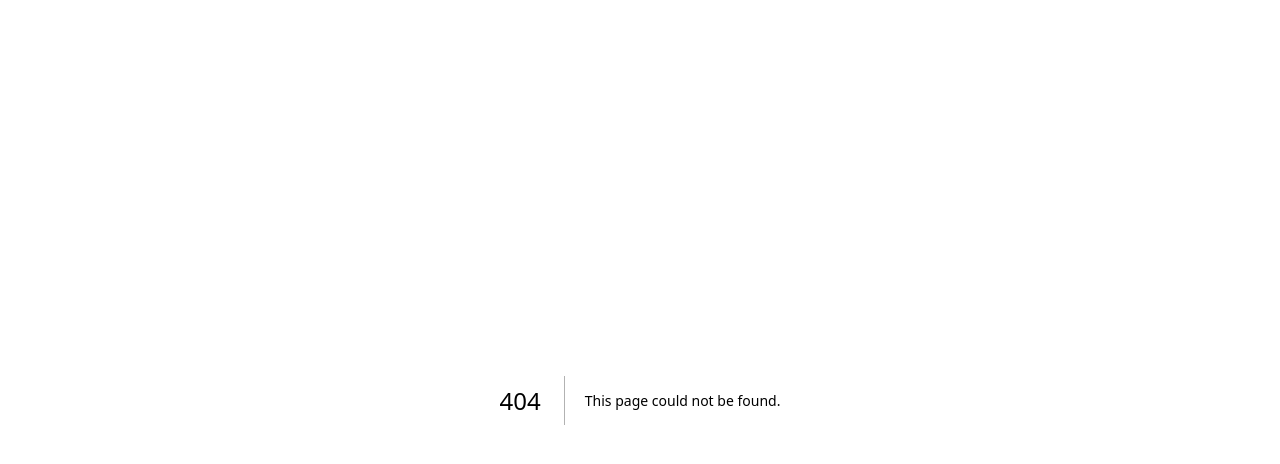
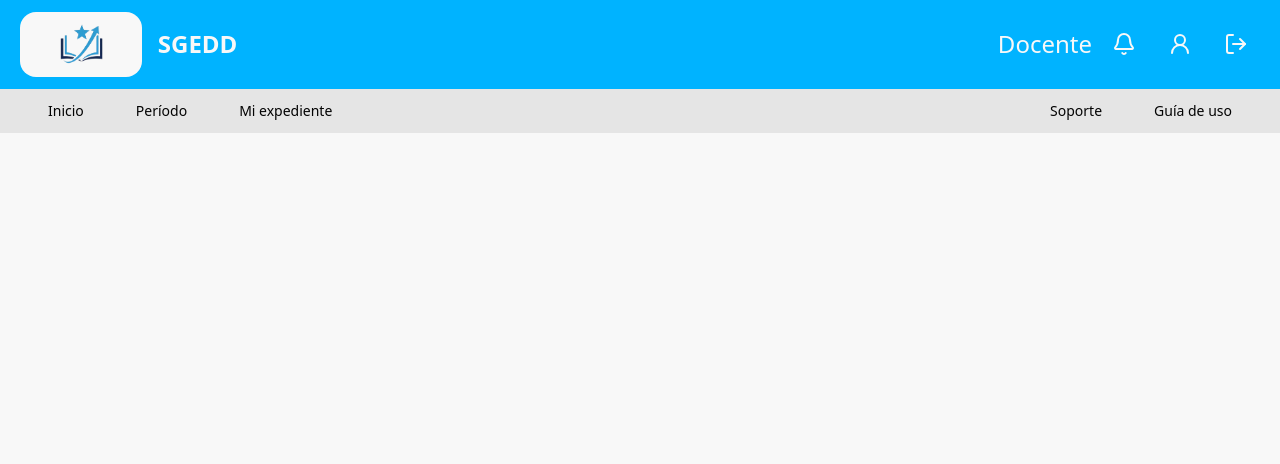
Before and after one commit to umdalecs/sgedd, a Next.js app: page /dashboard in a window 1280 px wide. Before the commit this address had no page. Shown: the top 464 px of the page. Built offline with nearby package versions, Linux system fonts and the light colour scheme.

Commit message:
1er version del header

```diff
--- a/src/app/dashboard/main/page.tsx
+++ b/src/app/dashboard/page.tsx
@@ -1,4 +1,4 @@
-import Header from "@/components/header/Header";
+import Header from "@/components/common/Header";
 export default function Page() {
   return (
     <>
--- a/src/components/header/Header.tsx
+++ b/src/components/common/Header.tsx
@@ -76,7 +76,7 @@ export default function Header({ rol }: { rol: string }) {
             </div>
             <div className="h-1/3 bg-sidebar-border flex justify-between">
                 <div className="flex items-center justify-start gap-5 px-8 h-full">
-                    <Link href="#">
+                    <Link href="/dashboard">
                         <Button variant="ghost" className="rounded-2xl">
                             <p>Inicio</p>
                         </Button>
```
